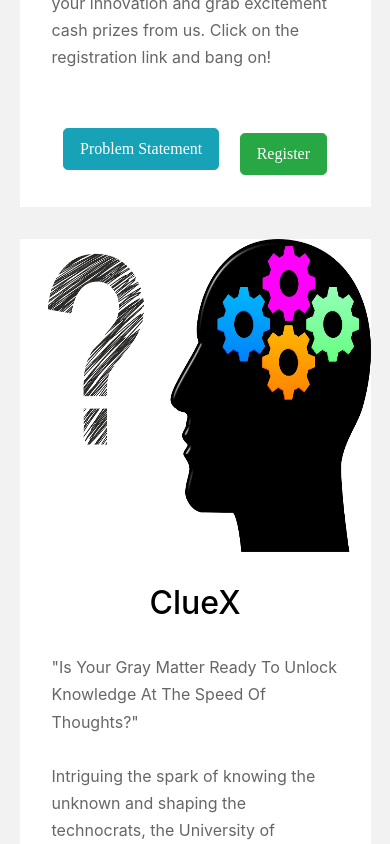
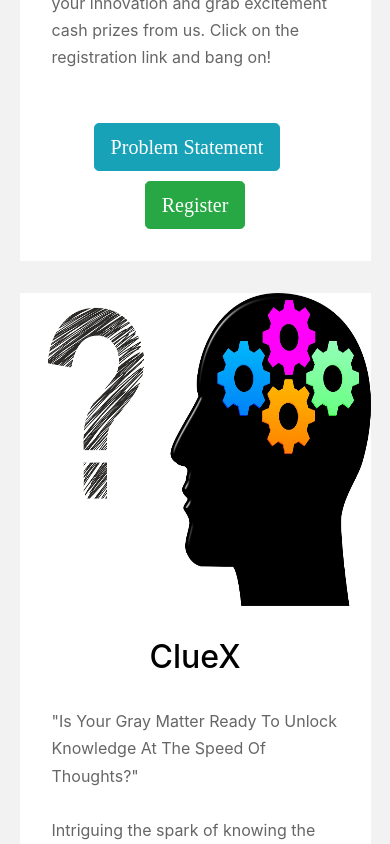
Before and after one commit to Somsubhra1/UOSC-20, a plain HTML site: page index.html in a window 390 px wide. Shown: the part 2080-2924 px from the top of the page. Drawn offline with nearby package versions, Linux system fonts and the light colour scheme; a web font is replaced by a local one.

Commit message:
fixed button positioning

```diff
--- a/assets/css/main.css
+++ b/assets/css/main.css
@@ -4402,7 +4402,7 @@ h2.my-5 {
 }
 
 @media screen and (max-width: 700px) {
-	.event-writeup, .sub-desc, .ps-btn, .register-btn {
+	.event-writeup, .sub-desc {
 		font-size: 1em !important;
 	}
 	.jumbotron {
```
